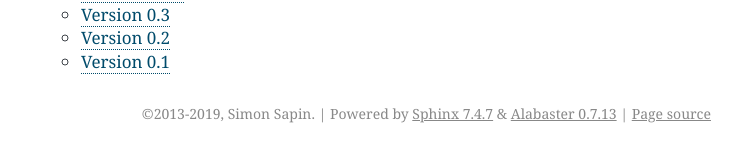
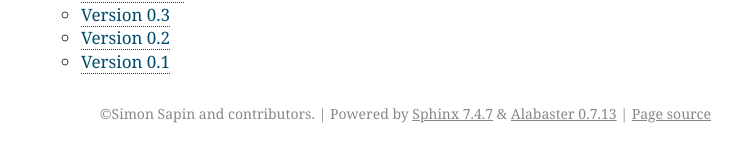
Before and after one commit to Kozea/cairocffi, a Sphinx documentation site: the page built from docs/index.rst, in a window 1280 px wide and 900 px high, scrolled down 6040 px. Shown: the part 747-897 px from the top of the window, without its empty margins (399-1141 px from the left). Built offline with Sphinx 7.4.7, drawn with Linux system fonts in a browser that asks for light colours.

```diff
--- a/docs/conf.py
+++ b/docs/conf.py
@@ -1,16 +1,15 @@
-from pathlib import Path
+import cairocffi
 
 extensions = [
     'sphinx.ext.autodoc', 'sphinx.ext.intersphinx', 'sphinx.ext.coverage']
 master_doc = 'index'
 project = 'cairocffi'
-copyright = '2013-2019, Simon Sapin'
-release = (
-    Path(__file__).parent.parent / 'cairocffi' / 'VERSION').read_text().strip()
-version = '.'.join(release.split('.')[:2])
+copyright = 'Simon Sapin and contributors'
+release = cairocffi.version
+version = release
 exclude_patterns = ['_build']
 autodoc_member_order = 'bysource'
 autodoc_default_flags = ['members']
 intersphinx_mapping = {
-    'http://docs.python.org/': None,
+    'http://docs.python.org/3/': None,
     'http://cairographics.org/documentation/pycairo/2/': None}
```
